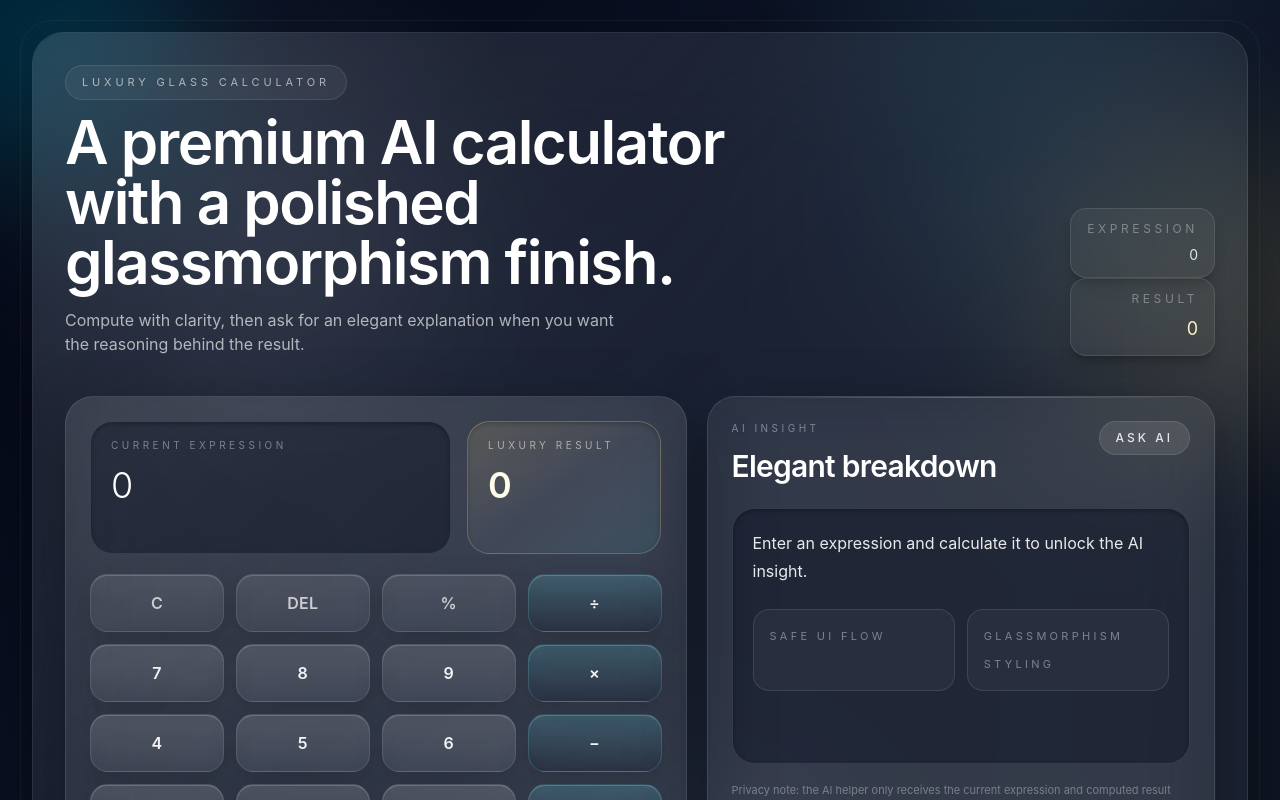
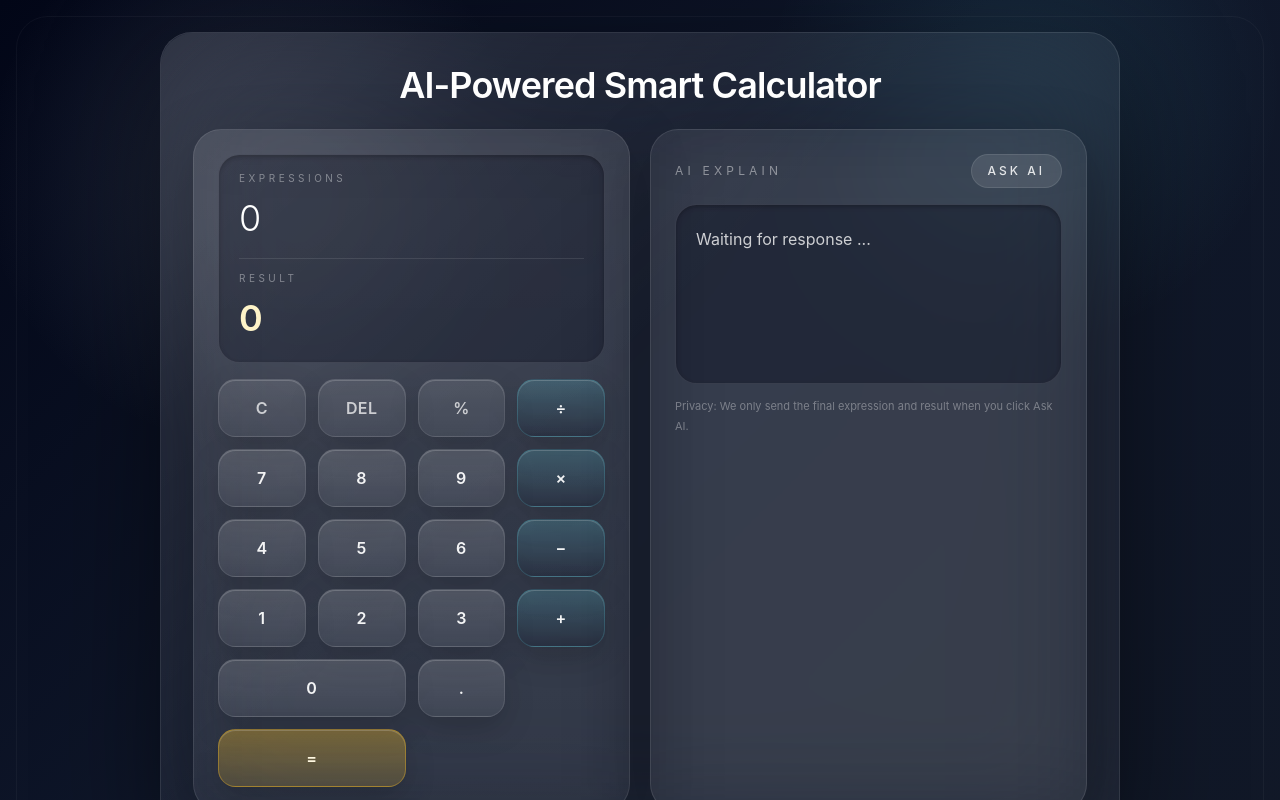
Before and after one commit to SajithNuski/Ai-Calculator, a React (Vite) app: page / in a window 1280 px wide. Shown: the top 800 px of the page. Built offline with nearby package versions, Linux system fonts and the light colour scheme.

Commit message:
update the ui

```diff
--- a/lib/ai.js
+++ b/lib/ai.js
@@ -3,9 +3,5 @@ export async function explainExpression(expression, result) {
   const cleanResult =
     result === "" || result == null ? "no result yet" : result;
 
-  return [
-    `I reviewed ${cleanExpression}.`,
-    `The calculator currently resolves it to ${cleanResult}.`,
-    "For a luxury-grade interpretation, this means the expression is now condensed into a single measurable outcome with the same precision a premium dashboard would surface.",
-  ].join(" ");
+  return `I reviewed ${cleanExpression} and the result is ${cleanResult}.`;
 }
--- a/src/App.jsx
+++ b/src/App.jsx
@@ -4,9 +4,7 @@ import { explainExpression } from "../lib/ai.js";
 function App() {
   const [expression, setExpression] = useState("");
   const [result, setResult] = useState("");
-  const [aiMessage, setAiMessage] = useState(
-    "Enter an expression and calculate it to unlock the AI insight.",
-  );
+  const [aiMessage, setAiMessage] = useState("Waiting for response ...");
   const [loading, setLoading] = useState(false);
 
   const handleClick = (value) => {
@@ -16,40 +14,36 @@ function App() {
   const handleClear = () => {
     setExpression("");
     setResult("");
-    setAiMessage(
-      "Enter an expression and calculate it to unlock the AI insight.",
-    );
+    setAiMessage("Waiting for response ...");
     setLoading(false);
   };
 
   const handleDelete = () => {
     setExpression((previousExpression) => previousExpression.slice(0, -1));
     setResult("");
-    setAiMessage(
-      "Enter an expression and calculate it to unlock the AI insight.",
-    );
+    setAiMessage("Waiting for response ...");
     setLoading(false);
   };
 
   const handleEqual = async () => {
     if (!expression.trim()) {
       setResult("");
-      setAiMessage("Add a number or operator first.");
+      setAiMessage("Waiting for response ...");
       return;
     }
 
     setLoading(true);
-    setAiMessage("Calculating with precision...");
+    setAiMessage("Thinking...");
 
     try {
       const calculatedResult = eval(expression);
       setResult(calculatedResult);
       setAiMessage(
-        `Computed ${expression} = ${calculatedResult}. Ask AI for a refined breakdown of the result.`,
+        `I calculated ${expression} and the answer is ${calculatedResult}.`,
       );
     } catch (error) {
       setResult("Error");
-      setAiMessage(`Unable to evaluate the expression: ${error.message}`);
+      setAiMessage(`Error: ${error.message}`);
     } finally {
       setLoading(false);
     }
@@ -57,18 +51,18 @@ function App() {
 
   const handleAskAi = async () => {
     if (!expression.trim()) {
-      setAiMessage("Enter an expression before asking for an AI breakdown.");
+      setAiMessage("Waiting for response ...");
       return;
     }
 
     setLoading(true);
-    setAiMessage("Generating a luxury-grade explanation...");
+    setAiMessage("Thinking...");
 
     try {
       const text = await explainExpression(expression, result);
       setAiMessage(text);
     } catch (error) {
-      setAiMessage(`AI insight failed: ${error.message}`);
+      setAiMessage(`Error: ${error.message}`);
     } finally {
       setLoading(false);
     }
@@ -76,62 +70,29 @@ function App() {
 
   return (
     <div className="luxury-shell min-h-screen text-white">
-      <div className="absolute inset-0 pointer-events-none overflow-hidden">
-        <div className="absolute -top-24 -left-24 h-72 w-72 rounded-full bg-cyan-400/20 blur-3xl" />
-        <div className="absolute top-32 -right-20 h-80 w-80 rounded-full bg-amber-200/15 blur-3xl" />
-        <div className="absolute -bottom-24 left-1/2 h-96 w-96 -translate-x-1/2 rounded-full bg-slate-500/20 blur-3xl" />
-      </div>
+      <main className="relative mx-auto flex min-h-screen w-full max-w-5xl items-center px-4 py-8 sm:px-6 lg:px-8">
+        <div className="luxury-frame w-full rounded-4xl border border-white/10 bg-white/6 p-4 shadow-[0_30px_120px_rgba(0,0,0,0.45)] backdrop-blur-3xl sm:p-6 lg:p-8">
+          <div className="mb-6 text-center">
+            <h1 className="text-3xl font-semibold tracking-tight sm:text-4xl">
+              AI-Powered Smart Calculator
+            </h1>
+          </div>
 
-      <main className="relative mx-auto flex min-h-screen w-full max-w-7xl items-center px-4 py-8 sm:px-6 lg:px-8">
-        <div className="luxury-frame w-full rounded-4xl border border-white/10 bg-white/5 p-4 shadow-[0_30px_120px_rgba(0,0,0,0.55)] backdrop-blur-3xl sm:p-6 lg:p-8">
-          <div className="mb-8 flex flex-col gap-4 lg:mb-10 lg:flex-row lg:items-end lg:justify-between">
-            <div className="max-w-2xl">
-              <p className="mb-3 inline-flex items-center gap-2 rounded-full border border-white/10 bg-white/5 px-4 py-2 text-[11px] uppercase tracking-[0.35em] text-white/60">
-                Luxury Glass Calculator
-              </p>
-              <h1 className="text-4xl font-semibold tracking-tight text-balance sm:text-5xl lg:text-6xl">
-                A premium AI calculator with a polished glassmorphism finish.
-              </h1>
-              <p className="mt-4 max-w-xl text-sm leading-6 text-white/65 sm:text-base">
-                Compute with clarity, then ask for an elegant explanation when
-                you want the reasoning behind the result.
-              </p>
-            </div>
-
-            <div className="grid gap-3 text-right text-xs uppercase tracking-[0.3em] text-white/45 sm:grid-cols-2 lg:block">
-              <div className="rounded-2xl border border-white/10 bg-white/5 px-4 py-3 shadow-lg shadow-black/20">
-                <div className="text-white/35">Expression</div>
-                <div className="mt-2 text-sm tracking-normal text-white/85 normal-case">
+          <div className="grid gap-5 lg:grid-cols-2">
+            <section className="rounded-[1.75rem] border border-white/10 bg-linear-to-b from-white/10 to-white/4 p-4 shadow-[0_18px_60px_rgba(0,0,0,0.28)] backdrop-blur-2xl sm:p-6">
+              <div className="mb-4 rounded-[1.35rem] border border-white/10 bg-slate-950/35 px-5 py-4 shadow-inner shadow-black/25">
+                <div className="text-[10px] uppercase tracking-[0.35em] text-white/40">
+                  Expressions
+                </div>
+                <div className="mt-3 min-h-12 text-3xl font-light tracking-tight text-white sm:text-4xl">
                   {expression || "0"}
                 </div>
-              </div>
-              <div className="rounded-2xl border border-white/10 bg-white/5 px-4 py-3 shadow-lg shadow-black/20">
-                <div className="text-white/35">Result</div>
-                <div className="mt-2 text-lg tracking-normal text-amber-100 normal-case">
+                <div className="my-3 h-px bg-white/10" />
+                <div className="text-[10px] uppercase tracking-[0.35em] text-white/40">
+                  Result
+                </div>
+                <div className="mt-3 min-h-12 text-3xl font-semibold tracking-tight text-amber-100 sm:text-4xl">
                   {result || "0"}
-                </div>
-              </div>
-            </div>
-          </div>
-
-          <div className="grid gap-5 lg:grid-cols-[1.1fr_0.9fr]">
-            <section className="rounded-[1.75rem] border border-white/10 bg-linear-to-b from-white/10 to-white/4 p-4 shadow-[0_18px_60px_rgba(0,0,0,0.35)] backdrop-blur-2xl sm:p-6">
-              <div className="mb-5 grid gap-4 sm:grid-cols-[1.3fr_0.7fr]">
-                <div className="rounded-[1.4rem] border border-white/10 bg-slate-950/40 px-5 py-4 shadow-inner shadow-black/30">
-                  <div className="text-[10px] uppercase tracking-[0.35em] text-white/40">
-                    Current Expression
-                  </div>
-                  <div className="mt-3 min-h-18 text-3xl font-light tracking-tight text-white sm:text-4xl">
-                    {expression || "0"}
-                  </div>
-                </div>
-                <div className="rounded-[1.4rem] border border-amber-200/20 bg-linear-to-br from-amber-200/15 via-white/5 to-cyan-300/10 px-5 py-4 shadow-inner shadow-black/20">
-                  <div className="text-[10px] uppercase tracking-[0.35em] text-amber-50/55">
-                    Luxury Result
-                  </div>
-                  <div className="mt-3 min-h-18 text-3xl font-semibold tracking-tight text-amber-50 sm:text-4xl">
-                    {result || "0"}
-                  </div>
                 </div>
               </div>
 
@@ -223,41 +184,27 @@ function App() {
               </div>
             </section>
 
-            <section className="relative overflow-hidden rounded-[1.75rem] border border-white/10 bg-white/6 p-4 shadow-[0_18px_60px_rgba(0,0,0,0.35)] backdrop-blur-2xl sm:p-6">
-              <div className="absolute inset-x-8 top-0 h-px bg-linear-to-r from-transparent via-white/25 to-transparent" />
-              <div className="flex items-start justify-between gap-4">
-                <div>
-                  <p className="text-[10px] uppercase tracking-[0.35em] text-white/40">
-                    AI Insight
-                  </p>
-                  <h2 className="mt-3 text-2xl font-semibold tracking-tight text-white sm:text-3xl">
-                    Elegant breakdown
-                  </h2>
-                </div>
+            <section className="rounded-[1.75rem] border border-white/10 bg-white/6 p-4 shadow-[0_18px_60px_rgba(0,0,0,0.28)] backdrop-blur-2xl sm:p-6">
+              <div className="flex items-center justify-between gap-4">
+                <h2 className="text-xs uppercase tracking-[0.35em] text-white/45">
+                  Ai Explain
+                </h2>
                 <button
                   className="rounded-full border border-white/10 bg-white/10 px-4 py-2 text-xs font-medium uppercase tracking-[0.25em] text-white/85 transition hover:bg-white/15 disabled:cursor-not-allowed disabled:opacity-50"
                   onClick={handleAskAi}
                   disabled={loading}
                 >
-                  {loading ? "Thinking" : "Ask AI"}
+                  {loading ? "Thinking..." : "Ask AI"}
                 </button>
               </div>
 
-              <div className="mt-6 min-h-64 rounded-[1.4rem] border border-white/10 bg-slate-950/35 p-5 text-sm leading-7 text-white/75 shadow-inner shadow-black/30 sm:text-base">
-                <p className="text-white/90">{aiMessage}</p>
-                <div className="mt-6 grid gap-3 text-[11px] uppercase tracking-[0.3em] text-white/40 sm:grid-cols-2">
-                  <div className="rounded-2xl border border-white/10 bg-white/4 px-4 py-3">
-                    Safe UI flow
-                  </div>
-                  <div className="rounded-2xl border border-white/10 bg-white/4 px-4 py-3">
-                    Glassmorphism styling
-                  </div>
-                </div>
-              </div>
+              <p className="mt-4 min-h-45 rounded-[1.35rem] border border-white/10 bg-slate-950/35 p-5 text-sm leading-7 text-white/78 shadow-inner shadow-black/25 sm:text-base">
+                {aiMessage}
+              </p>
 
-              <p className="mt-4 text-[11px] leading-5 text-white/35">
-                Privacy note: the AI helper only receives the current expression
-                and computed result when you press Ask AI.
+              <p className="mt-3 text-[11px] leading-5 text-white/35">
+                Privacy: We only send the final expression and result when you
+                click Ask AI.
               </p>
             </section>
           </div>
--- a/src/index.css
+++ b/src/index.css
@@ -66,9 +66,9 @@
   .luxury-shell::before {
     content: "";
     position: absolute;
-    inset: 1.25rem;
+    inset: 1rem;
     border-radius: 2rem;
-    border: 1px solid rgba(255, 255, 255, 0.05);
+    border: 1px solid rgba(255, 255, 255, 0.04);
     pointer-events: none;
     z-index: -1;
   }
```
